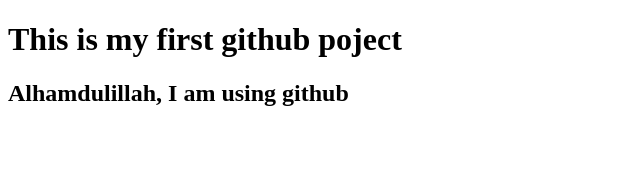
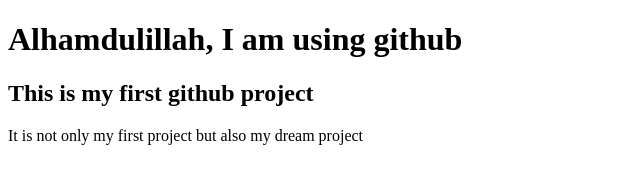
Before and after one commit to akteratikofficial/my-first-website, a plain HTML site: page index.html in a window 1280 px wide. Shown: the whole page, without its empty margins (0-640 px from the left). Drawn offline with Linux system fonts and the light colour scheme.

Commit message:
ok agreement

```diff
--- a/index.html
+++ b/index.html
@@ -6,8 +6,8 @@
     <title>Document</title>
 </head>
 <body>
-    <h1>This is my first github poject</h1>
-    <h2>Alhamdulillah, I am using github</h2>
-
+    <h1>Alhamdulillah, I am using github</h1>
+    <h2>This is my first github project</h2>
+    <p>It is not only my first project but also my dream project</p>
 </body>
 </html>
```
